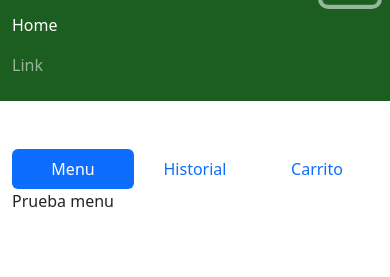
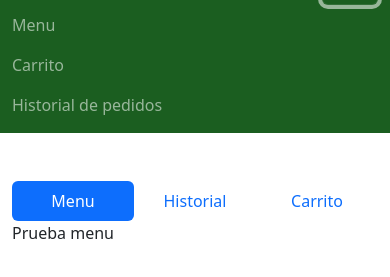
Before and after one commit to ORT-FIS-2023S1/obligatorio-mazzini, a website with bundled scripts: page src/interface/index.html in a window 390 px wide. Both pictures are taken after a click on the button 350 px from the left and 28 px from the top of the page. Shown: the part 43-320 px from the top of the page. Built offline with nearby package versions, Linux system fonts and the light colour scheme.

Commit message:
Cambios en la navBar

```diff
--- a/src/interface/index.html
+++ b/src/interface/index.html
@@ -12,20 +12,22 @@
 
 <body>
   <!-- NAVBAR -->
-  <nav class="navbar navbar-expand-sm navbar-dark" style="background-color: #1B5E20;">
-    <div class="container">
-      <a class="navbar-brand" href="#">Comedor Escolar</a>
-      <button class="navbar-toggler" type="button" data-bs-toggle="collapse" data-bs-target="#navbarSupportedContent"
-      aria-controls="navbarSupportedContent" aria-expanded="false" aria-label="Toggle navigation">
-        <span class="navbar-toggler-icon"></span>
+  <nav class="navbar navbar-expand-lg navbar-dark" style="background-color: #1B5E20;">
+    <div class="container"> <!-- El container contiene el contenido de la navBar en un contenedor en el medio, impidiendo que se extienda a todo el largo de la pagina -->
+      <a class="navbar-brand" href="#">Comedor Escolar</a> <!-- Titulo principal de la navBar -->
+      <button class="navbar-toggler" type="button" data-bs-toggle="collapse" data-bs-target="#navmenu">
+        <span class="navbar-toggler-icon"></span> <!-- Agrega icono al boton del toggler -->
       </button>
-      <div class="collapse navbar-collapse" id="navbarSupportedContent">
-        <ul class="navbar-nav me-auto mb-2 mb-lg-0">
-          <li class="nav-item">
-            <a class="nav-link active" aria-current="page" href="#">Home</a>
+      <div class="collapse navbar-collapse" id="navmenu"> <!-- Para que la navBar colapse en tamaños de pantalla más chicos, y su contenido quede dentro de un botón -->
+        <ul class="navbar-nav ms-auto"> <!-- ms-auto alinea el contenido a la derecha -->
+          <li class="nav-item"> <!-- Todos los items de la navBar necesitan la esta clase -->
+            <a class="nav-link" href="#menu">Menu</a> <!-- La clase nav-link debe estar para considerarse un link -->
           </li>
           <li class="nav-item">
-            <a class="nav-link" href="#">Link</a>
+            <a class="nav-link" href="#carrito">Carrito</a>
+          </li>
+          <li class="nav-item">
+            <a class="nav-link" href="#historial">Historial de pedidos</a>
           </li>
         </ul>
       </div>
```
